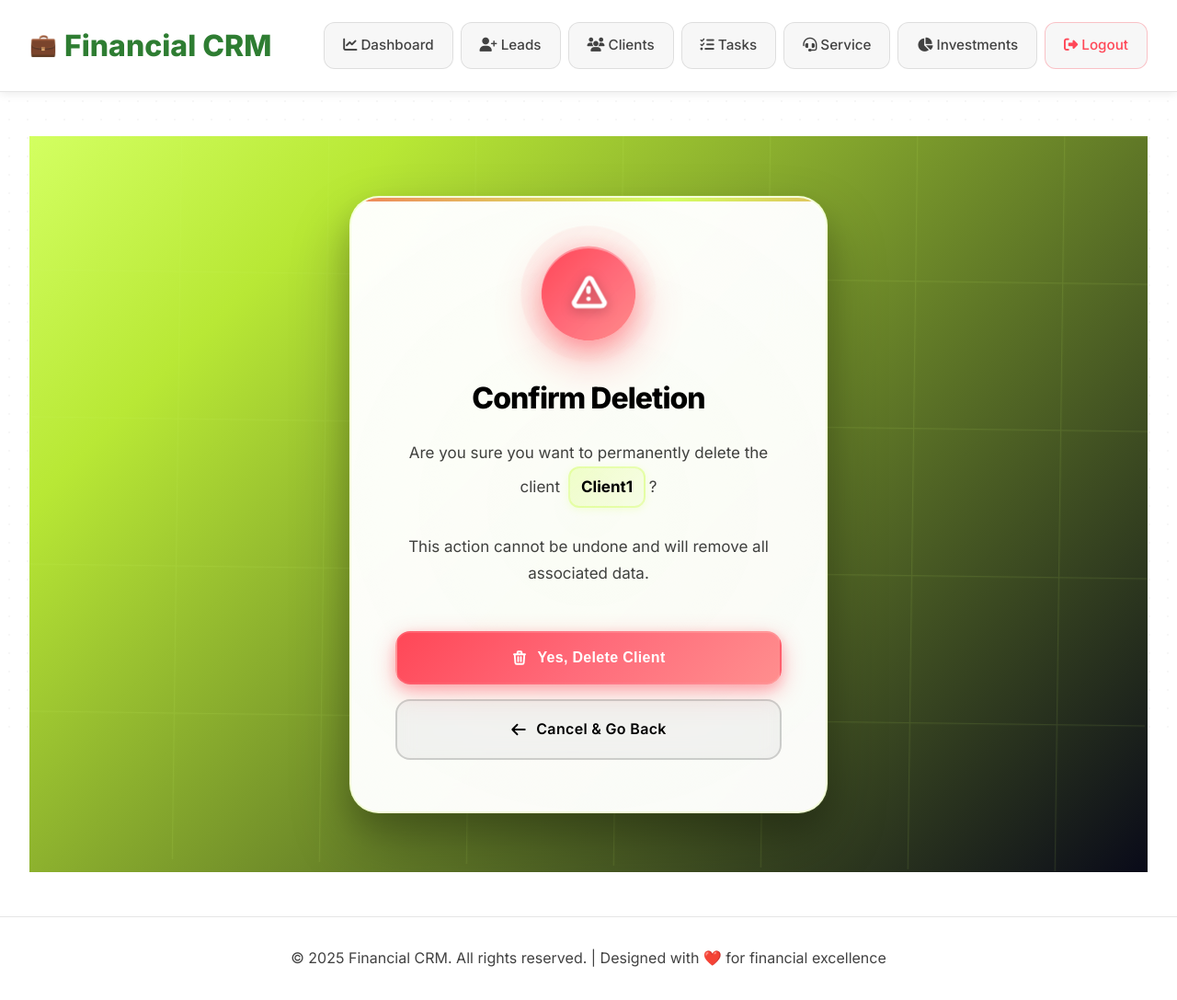
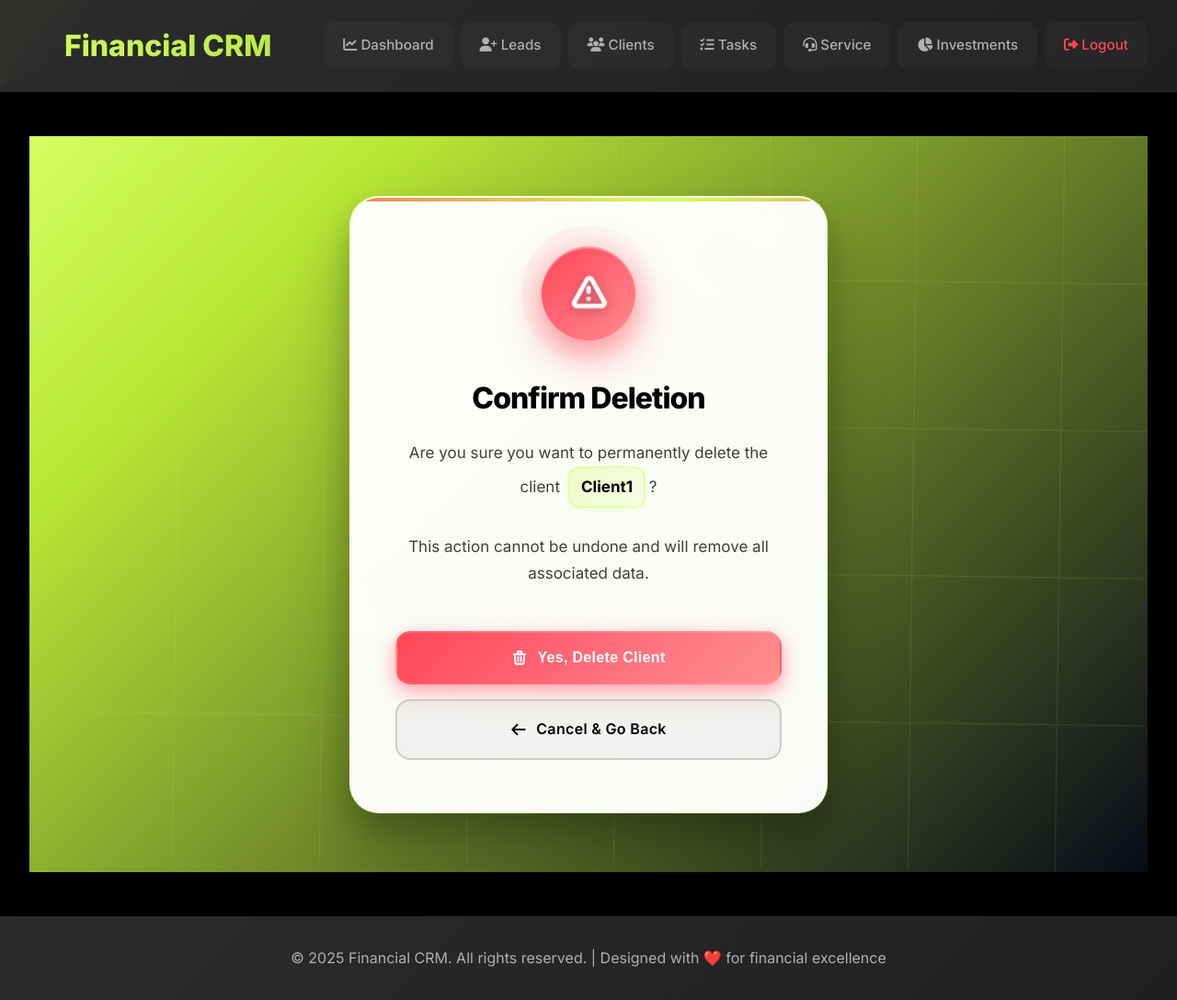
Before and after one commit to shauryasawai/CRM, a Django app: page /clients/2/delete/ in a window 1280 px wide. Shown: the whole page at 92% size. Run offline with Django 5.2, Linux system fonts and the light colour scheme; a user stored in the database is signed in; data comes from the database, SQL or seed files in the repository.

Commit message:
Update base.html

```diff
--- a/base/templates/base/base.html
+++ b/base/templates/base/base.html
@@ -9,21 +9,21 @@
     {% block extra_css %}{% endblock %}
     <style>
         :root {
-            --primary-green: #2E7D32;
-            --dark-green: #1B5E20;
-            --light-green: #81C784;
-            --bg-primary: #FFFFFF;
-            --bg-secondary: #F5F5F5;
-            --bg-card: rgba(0, 0, 0, 0.03);
-            --bg-glass: rgba(0, 0, 0, 0.05);
-            --text-primary: #212121;
-            --text-secondary: #424242;
-            --text-muted: #757575;
-            --border-subtle: rgba(0, 0, 0, 0.1);
-            --shadow-soft: 0 2px 10px rgba(0, 0, 0, 0.08);
-            --shadow-hover: 0 4px 20px rgba(0, 0, 0, 0.12);
+            --primary-green: #D3FF61;
+            --dark-green: #B8E84A;
+            --light-green: #E8FF8A;
+            --bg-primary: #000000;
+            --bg-secondary: #111111;
+            --bg-card: rgba(255, 255, 255, 0.05);
+            --bg-glass: rgba(255, 255, 255, 0.08);
+            --text-primary: #ffffff;
+            --text-secondary: #b0b0b0;
+            --text-muted: #808080;
+            --border-subtle: rgba(255, 255, 255, 0.1);
+            --shadow-soft: 0 8px 32px rgba(0, 0, 0, 0.3);
+            --shadow-hover: 0 12px 48px rgba(0, 0, 0, 0.4);
             --gradient-primary: linear-gradient(135deg, var(--primary-green), var(--dark-green));
-            --gradient-glass: linear-gradient(135deg, rgba(0, 0, 0, 0.03), rgba(0, 0, 0, 0.01));
+            --gradient-glass: linear-gradient(135deg, rgba(255, 255, 255, 0.1), rgba(255, 255, 255, 0.05));
         }
 
         * {
@@ -45,30 +45,48 @@
             position: relative;
         }
 
-        /* Subtle background pattern */
+        /* Animated background elements */
         body::before {
             content: '';
             position: fixed;
-            top: 0;
-            left: 0;
-            width: 100%;
-            height: 100%;
-            background-image: radial-gradient(var(--border-subtle) 1px, transparent 1px);
-            background-size: 20px 20px;
+            top: -50%;
+            left: -50%;
+            width: 200%;
+            height: 200%;
+            background: radial-gradient(circle at 20% 80%, rgba(211, 255, 97, 0.1) 0%, transparent 50%),
+                        radial-gradient(circle at 80% 20%, rgba(211, 255, 97, 0.08) 0%, transparent 50%),
+                        radial-gradient(circle at 40% 40%, rgba(211, 255, 97, 0.05) 0%, transparent 50%);
+            animation: backgroundFloat 20s ease-in-out infinite;
             z-index: -1;
-            opacity: 0.3;
+        }
+
+        @keyframes backgroundFloat {
+            0%, 100% { transform: translate(-50%, -50%) rotate(0deg); }
+            50% { transform: translate(-50%, -50%) rotate(180deg); }
         }
 
         /* Header Styles */
         header {
-            background: var(--bg-primary);
+            background: var(--bg-glass);
+            backdrop-filter: blur(20px);
+            -webkit-backdrop-filter: blur(20px);
             border-bottom: 1px solid var(--border-subtle);
             padding: 1.5rem 2rem;
             position: sticky;
             top: 0;
             z-index: 100;
             transition: all 0.3s ease;
-            box-shadow: var(--shadow-soft);
+        }
+
+        header::before {
+            content: '';
+            position: absolute;
+            top: 0;
+            left: 0;
+            right: 0;
+            bottom: 0;
+            background: var(--gradient-glass);
+            z-index: -1;
         }
 
         .header-content {
@@ -84,7 +102,10 @@
         header h1 {
             font-size: 2rem;
             font-weight: 800;
-            color: var(--primary-green);
+            background: var(--gradient-primary);
+            -webkit-background-clip: text;
+            -webkit-text-fill-color: transparent;
+            background-clip: text;
             display: flex;
             align-items: center;
             gap: 0.5rem;
@@ -116,24 +142,42 @@
             font-weight: 500;
             font-size: 0.95rem;
             transition: all 0.3s cubic-bezier(0.4, 0, 0.2, 1);
-            background: rgba(0, 0, 0, 0.03);
-            border: 1px solid var(--border-subtle);
+            position: relative;
+            background: rgba(255, 255, 255, 0.03);
+            border: 1px solid transparent;
+        }
+
+        nav a::before {
+            content: '';
+            position: absolute;
+            top: 0;
+            left: 0;
+            right: 0;
+            bottom: 0;
+            background: var(--gradient-primary);
+            border-radius: 12px;
+            opacity: 0;
+            transition: opacity 0.3s ease;
+            z-index: -1;
         }
 
         nav a:hover {
-            color: var(--primary-green);
+            color: var(--bg-primary);
             transform: translateY(-2px);
             box-shadow: var(--shadow-hover);
             border-color: var(--primary-green);
-            background: rgba(46, 125, 50, 0.05);
         }
 
-        nav a[style*="color: #ff4757"] {
+        nav a:hover::before {
+            opacity: 1;
+        }
+
+        nav a[style*="color: var(--accent-danger)"] {
             color: #ff4757 !important;
             border-color: rgba(255, 71, 87, 0.3);
         }
 
-        nav a[style*="color: #ff4757"]:hover {
+        nav a[style*="color: var(--accent-danger)"]:hover {
             background: #ff4757;
             color: white !important;
         }
@@ -311,16 +382,29 @@
         }
 
         tr:hover {
-            background: rgba(0, 0, 0, 0.02);
+            background: rgba(255, 255, 255, 0.03);
         }
 
         /* Footer */
         footer {
-            background: var(--bg-primary);
+            background: var(--bg-glass);
+            backdrop-filter: blur(20px);
             padding: 2rem;
             text-align: center;
             color: var(--text-secondary);
             border-top: 1px solid var(--border-subtle);
+            position: relative;
+        }
+
+        footer::before {
+            content: '';
+            position: absolute;
+            top: 0;
+            left: 0;
+            right: 0;
+            bottom: 0;
+            background: var(--gradient-glass);
+            z-index: -1;
         }
 
         /* Responsive Design */
```
Also changed, not shown: other parts of base/templates/base/base.html (+52 -20 lines).
